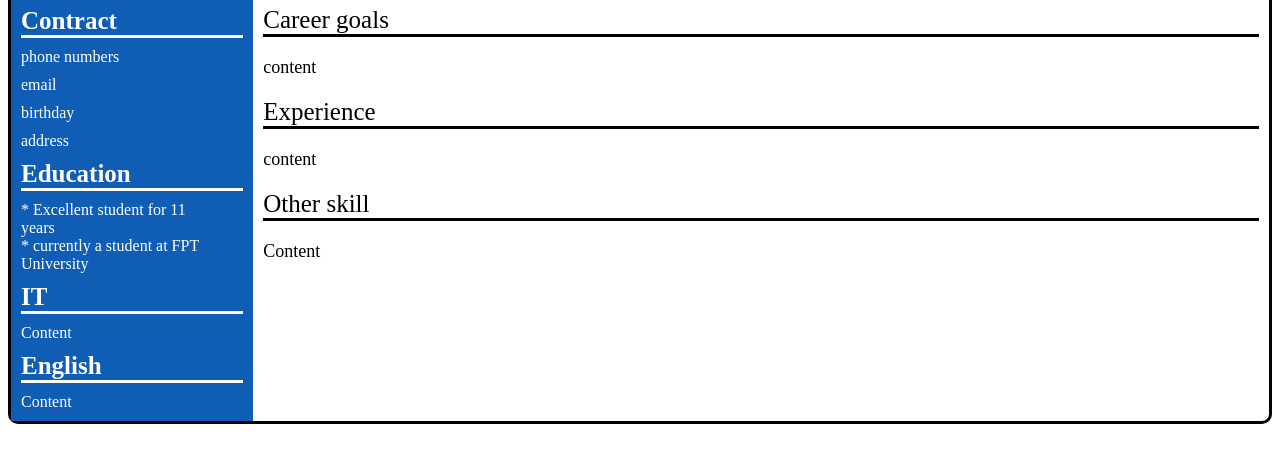
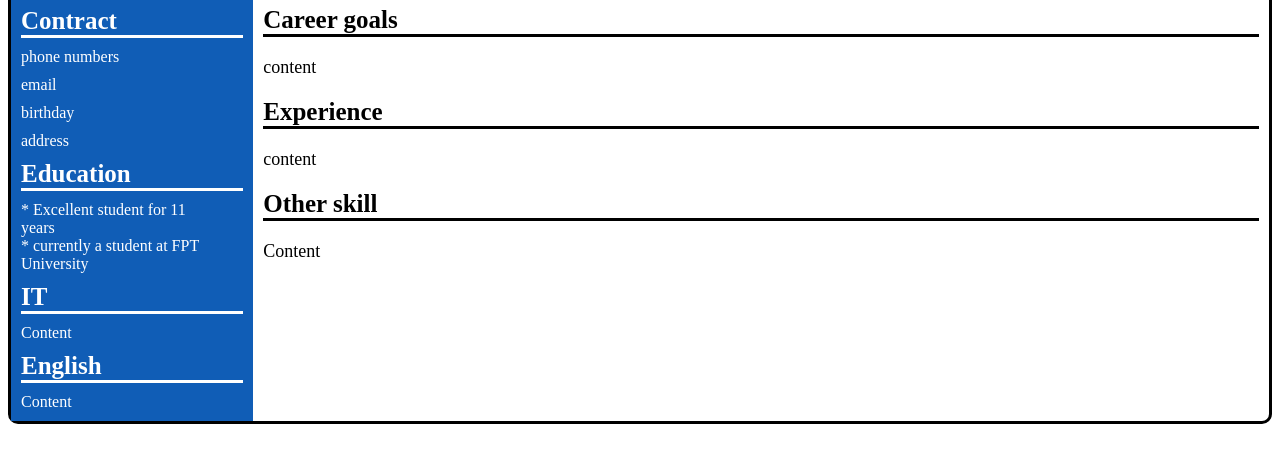
Before and after one commit to Lamanhkhoi/homework-SET-2025, a plain HTML site: page Day_9_homework/index.html in a window 1280 px wide. Shown: the part 178-640 px from the top of the page. Drawn offline with Linux system fonts and the light colour scheme.

Commit message:
khoi-2 | update bold text in file homework day 9

```diff
--- a/Day_9_homework/index.html
+++ b/Day_9_homework/index.html
@@ -48,19 +48,19 @@
             <div class="Name-and-jobs--Jobs">university students</div>
         </div>
         <div id="Career-goals">
-            <div id="Career-goals--Information-title">Career goals</div>
+            <div id="Career-goals--Information-title"><b>Career goals</b></div>
             <div class="Career-goals--Content">
                 content
             </div>
         </div>
         <div id="Experience">
-            <div id="Experience--Information-title">Experience</div>
+            <div id="Experience--Information-title"><b>Experience</b></div>
             <div class="Experience--Content">
                 content
             </div>
         </div>
         <div id="Other-skill">
-            <div id="Other-skill--Information-title">Other skill</div>
+            <div id="Other-skill--Information-title"><b>Other skill</b></div>
             <div class="Other-skill--Content">
                 Content
             </div>
```
